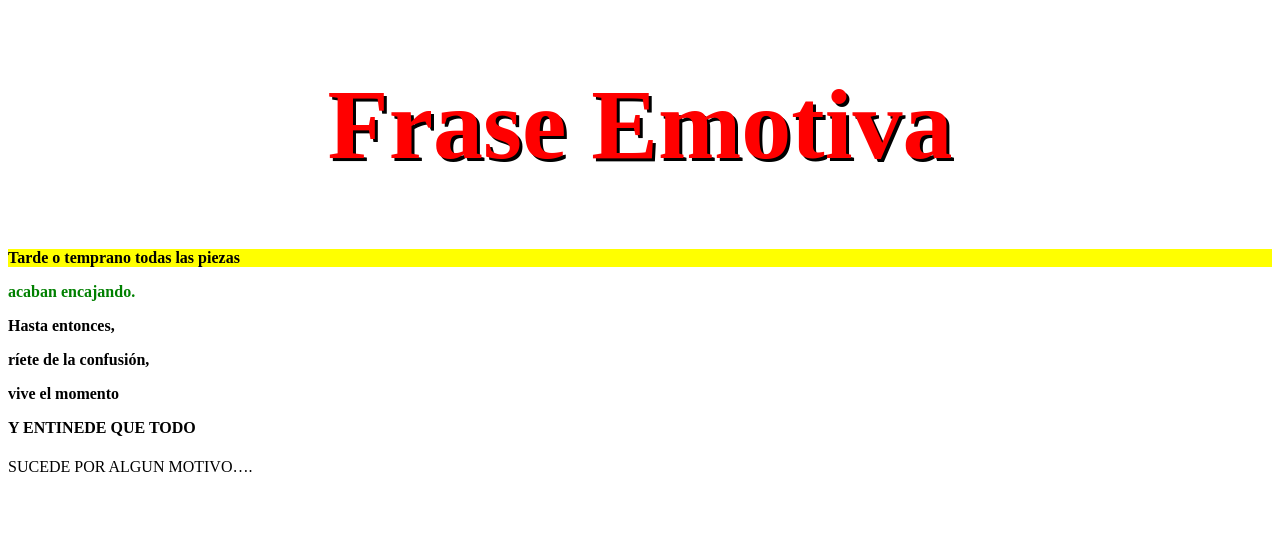
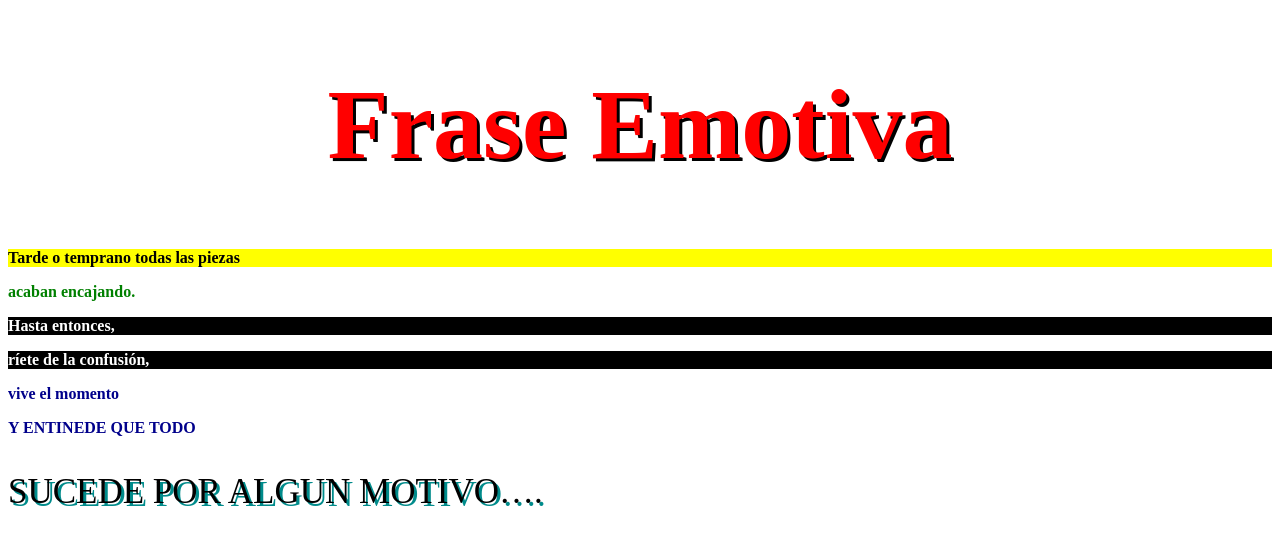
Before and after one commit to Maria-PiedrahitaD/html-Maria-PiedrahitaD, a website: page index.html in a window 1280 px wide. Drawn offline with Linux system fonts and the light colour scheme.

Commit message:
Act4-arukay

```diff
--- a/index.html
+++ b/index.html
@@ -21,10 +21,10 @@
       <br />
       <p id="n5">vive el momento
       <br />
-      <p id=n6">Y ENTINEDE QUE TODO
+      <p id="n6">Y ENTINEDE QUE TODO
     </h4>
     </h2>
-      SUCEDE POR ALGUN MOTIVO….
+      <p id="n7">SUCEDE POR ALGUN MOTIVO….
     </h2>
 
   </body>
--- a/style.css
+++ b/style.css
@@ -14,6 +14,24 @@
 }
 
 #n3 {
-  color: white
+  color: white;
   background-color: black;
 }
+
+#n4 {
+  color: white;
+  background-color: black;
+}
+
+#n5 {
+  color: darkblue;
+}
+
+#n6 {
+  color: darkblue;
+}
+
+#n7 {
+  font-size: 35px;
+  text-shadow: 3px 3px darkcyan;
+}
```
